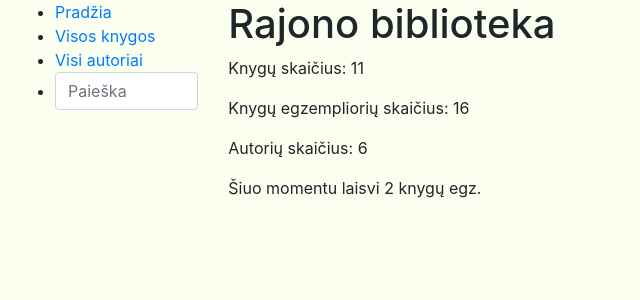
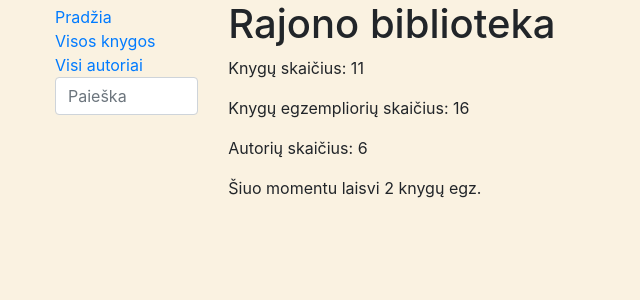
Before and after one commit to ram-pyth/djangoPTU18, a Django app: page /library/ in a window 1280 px wide. Shown: the top 300 px of the page, without its empty margins (0-640 px from the left). Run offline with Django 4.2, Linux system fonts and the light colour scheme; data comes from the database, SQL or seed files in the repository; some libraries are stand-ins or nearby versions.

Commit message:
paskaita 4 tik stiliaus pakeitimai

```diff
--- a/library/static/css/styles.css
+++ b/library/static/css/styles.css
@@ -1,3 +1,8 @@
 body {
-    background-color: #fbfff0
+    background-color: #faf2e1;
 }
+
+.sidebar-nav {
+    list-style: none;
+    margin-top: 5px;
+}
```
